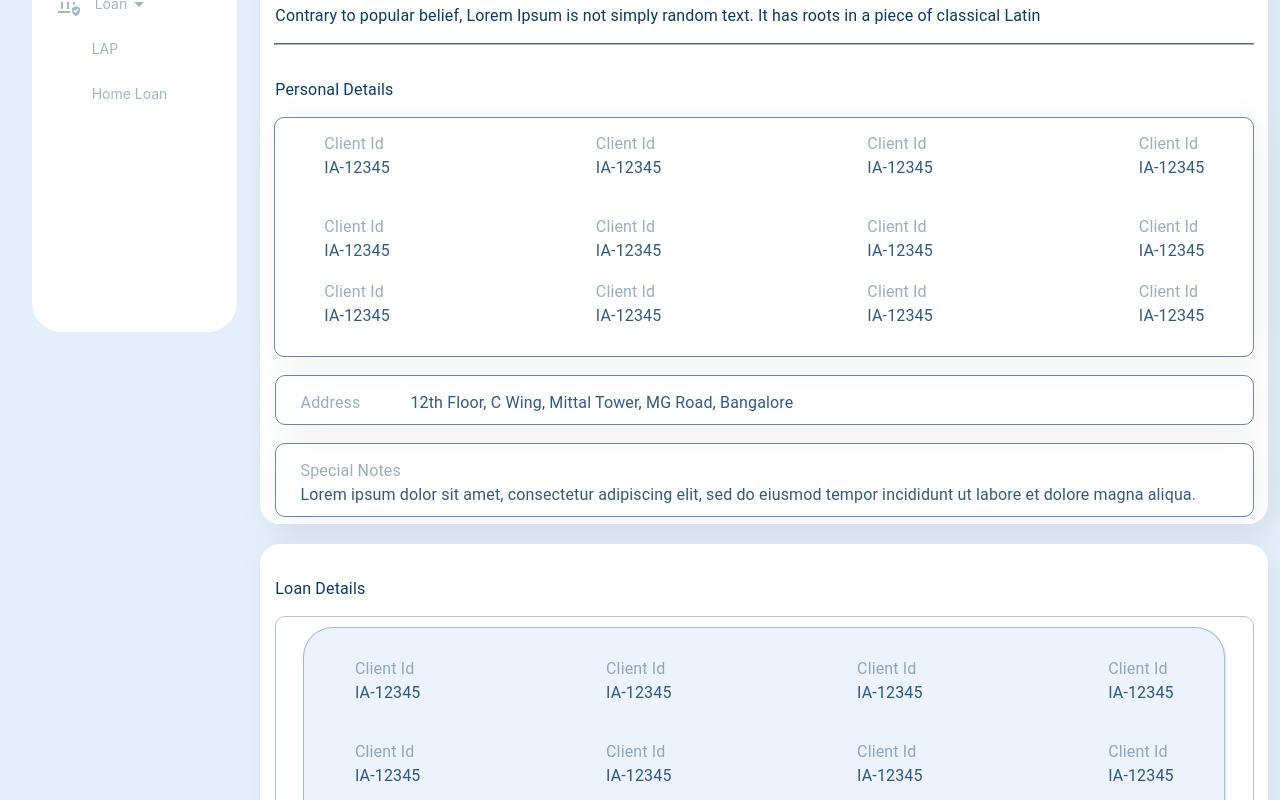
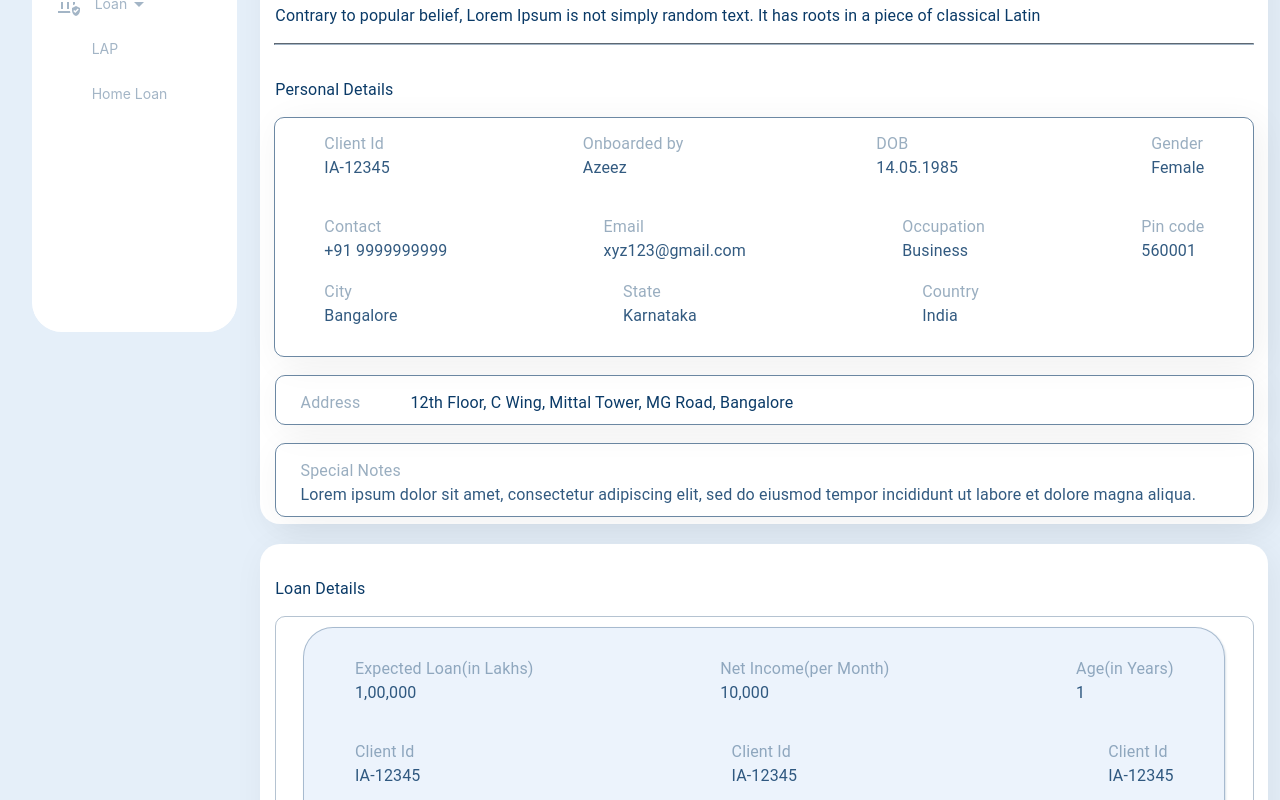
Before and after one commit to Nandaniyadav/Indiaasetz_Assignment, a React (Create React App) app: page / in a window 1280 px wide. Shown: the part 700-1500 px from the top of the page. Built offline with nearby package versions, Linux system fonts and the light colour scheme.

Commit message:
update profiles status data

```diff
--- a/src/components/screens/profiledetails/profile-style.css
+++ b/src/components/screens/profiledetails/profile-style.css
@@ -131,7 +131,6 @@ h1 {
 
 .typo-text-2 {
   color: rgba(10, 58, 103, 0.411);
-  font-family: Poppins;
   font-size: 14px;
   font-style: normal;
   font-weight: 400;
@@ -140,7 +139,6 @@ h1 {
 
 .typo-text-3 {
   color: rgba(10, 58, 103, 0.834);
-  font-family: Poppins;
   font-size: 14px;
   font-style: normal;
   font-weight: 400;
@@ -177,7 +175,6 @@ h1 {
 }
 .typo-text-4 {
   color: rgba(10, 58, 103, 0.834);
-  font-family: Poppins;
   font-size: 14px;
   font-style: normal;
   font-weight: 400;
--- a/src/components/screens/profiledetails/profile.js
+++ b/src/components/screens/profiledetails/profile.js
@@ -47,18 +47,18 @@ export default function Profile() {
             {" "}
             <h1>5.3Cr</h1>
           </div>
-          <Typography style={{ color: "#0A3A67" }}>Total Properties</Typography>
+          <Typography style={{ color: "#0A3A67" }}><span style={{color:'#75013D'}}>+Pending</span> Net worth</Typography>
         </div>
         <div className="sec-nav-box1">
-          <div className="number-div1" style={{ color: "#0A3A67" }}>
+          <div className="number-div1" style={{ color: "#0A3A67"}}>
             {" "}
-            <h1>56</h1>
+            <h1>65%</h1>
           </div>
-          <Typography style={{ color: "#0A3A67" }}>Total Properties</Typography>
+          <Typography style={{ color: "#0A3A67" }}>Profile completion Status</Typography>
         </div>
         <div className="sec-nav-box1">
           <Avatar style={{ width: 70, height: 70 }} />
-          <Typography style={{ color: "#0A3A67" }}>Total Properties</Typography>
+          <Typography style={{ color: "#0A3A67" }}>PRM <span style={{color:'Nalini'}}>Nalini</span></Typography>
         </div>
       </div>
       <br></br>
@@ -66,7 +66,7 @@ export default function Profile() {
 
       <div className="profile-section">
         <br></br>
-        <Avatar alt="Cb" style={{ width: 80, height: 80, margin: "auto" }} />
+        <Avatar src="\profilesImages\profileimg1.jpg" alt="Profile" style={{ width: 80, height: 80, margin: "auto" }} />
         <Typography
           className="profile-name"
           style={{ width: 180, margin: "auto" }}
@@ -101,53 +101,53 @@ export default function Profile() {
               <Typography className="typo-text-3">IA-12345 </Typography>
             </div>
             <div>
-              <Typography className="typo-text-2"> Client Id</Typography>
-              <Typography className="typo-text-3">IA-12345 </Typography>
+              <Typography className="typo-text-2"> Onboarded by</Typography>
+              <Typography className="typo-text-3">Azeez </Typography>
             </div>
             <div>
-              <Typography className="typo-text-2"> Client Id</Typography>
-              <Typography className="typo-text-3">IA-12345 </Typography>
+              <Typography className="typo-text-2"> DOB</Typography>
+              <Typography className="typo-text-3">14.05.1985 </Typography>
             </div>
             <div>
-              <Typography className="typo-text-2"> Client Id</Typography>
-              <Typography className="typo-text-3">IA-12345 </Typography>
+              <Typography className="typo-text-2"> Gender</Typography>
+              <Typography className="typo-text-3">Female </Typography>
             </div>
           </div>
           <br></br>
           <div className="status-bar-2">
             <div>
-              <Typography className="typo-text-2"> Client Id</Typography>
-              <Typography className="typo-text-3">IA-12345 </Typography>
+              <Typography className="typo-text-2"> Contact</Typography>
+              <Typography className="typo-text-3">+91 9999999999 </Typography>
             </div>
             <div>
-              <Typography className="typo-text-2"> Client Id</Typography>
-              <Typography className="typo-text-3">IA-12345 </Typography>
+              <Typography className="typo-text-2"> Email</Typography>
+              <Typography className="typo-text-3">xyz123@gmail.com </Typography>
             </div>
             <div>
-              <Typography className="typo-text-2"> Client Id</Typography>
-              <Typography className="typo-text-3">IA-12345 </Typography>
+              <Typography className="typo-text-2"> Occupation</Typography>
+              <Typography className="typo-text-3">Business </Typography>
             </div>
             <div>
-              <Typography className="typo-text-2"> Client Id</Typography>
-              <Typography className="typo-text-3">IA-12345 </Typography>
+              <Typography className="typo-text-2"> Pin code</Typography>
+              <Typography className="typo-text-3">560001 </Typography>
             </div>
           </div>
           <div className="status-bar-2">
             <div>
-              <Typography className="typo-text-2"> Client Id</Typography>
-              <Typography className="typo-text-3">IA-12345 </Typography>
+              <Typography className="typo-text-2"> City</Typography>
+              <Typography className="typo-text-3">Bangalore </Typography>
             </div>
             <div>
-              <Typography className="typo-text-2"> Client Id</Typography>
-              <Typography className="typo-text-3">IA-12345 </Typography>
+              <Typography className="typo-text-2"> State</Typography>
+              <Typography className="typo-text-3">Karnataka</Typography>
             </div>
             <div>
-              <Typography className="typo-text-2"> Client Id</Typography>
-              <Typography className="typo-text-3">IA-12345 </Typography>
+              <Typography className="typo-text-2"> Country</Typography>
+              <Typography className="typo-text-3">India </Typography>
             </div>
             <div>
-              <Typography className="typo-text-2"> Client Id</Typography>
-              <Typography className="typo-text-3">IA-12345 </Typography>
+              <Typography className="typo-text-2"> </Typography>
+              <Typography className="typo-text-3"></Typography>
             </div>
           </div>
         </div>
@@ -156,7 +156,7 @@ export default function Profile() {
 
         <div className="address-section">
           <Typography className="typo-text-2">Address</Typography>
-          <Typography className="typo-text-4">
+          <Typography className="typo-text-4" style={{color:'#0A3A67'}}>
             {" "}
             12th Floor, C Wing, Mittal Tower, MG Road, Bangalore{" "}
           </Typography>
@@ -184,28 +184,20 @@ export default function Profile() {
           <div className="details-section-2">
             <div className="status-bar-2">
               <div>
-                <Typography className="typo-text-2"> Client Id</Typography>
-                <Typography className="typo-text-3">IA-12345 </Typography>
+                <Typography className="typo-text-2">Expected Loan(in Lakhs)</Typography>
+                <Typography className="typo-text-3">1,00,000</Typography>
               </div>
               <div>
-                <Typography className="typo-text-2"> Client Id</Typography>
-                <Typography className="typo-text-3">IA-12345 </Typography>
+                <Typography className="typo-text-2"> Net Income(per Month)</Typography>
+                <Typography className="typo-text-3">10,000 </Typography>
               </div>
               <div>
-                <Typography className="typo-text-2"> Client Id</Typography>
-                <Typography className="typo-text-3">IA-12345 </Typography>
-              </div>
-              <div>
-                <Typography className="typo-text-2"> Client Id</Typography>
-                <Typography className="typo-text-3">IA-12345 </Typography>
+                <Typography className="typo-text-2"> Age(in Years)</Typography>
+                <Typography className="typo-text-3">1</Typography>
               </div>
             </div>
             <br></br>
             <div className="status-bar-2">
-              <div>
-                <Typography className="typo-text-2"> Client Id</Typography>
-                <Typography className="typo-text-3">IA-12345 </Typography>
-              </div>
               <div>
                 <Typography className="typo-text-2"> Client Id</Typography>
                 <Typography className="typo-text-3">IA-12345 </Typography>
```
Also changed, not shown: src/components/screens/profiledetails/profilesImages/profileimg1.jpg (added), src/components/screens/profiledetails/profilesImages/profileimg2.jpg (added).
